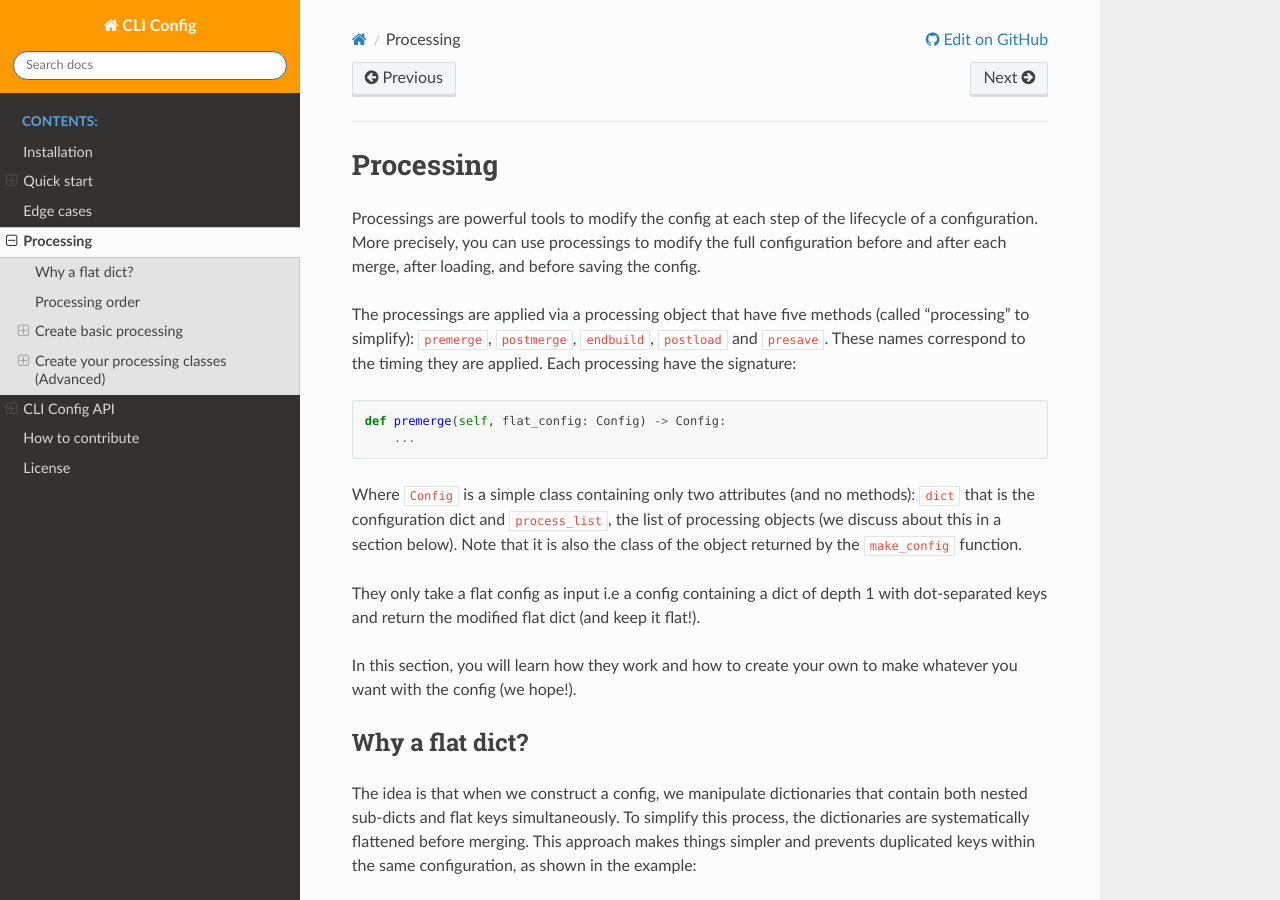
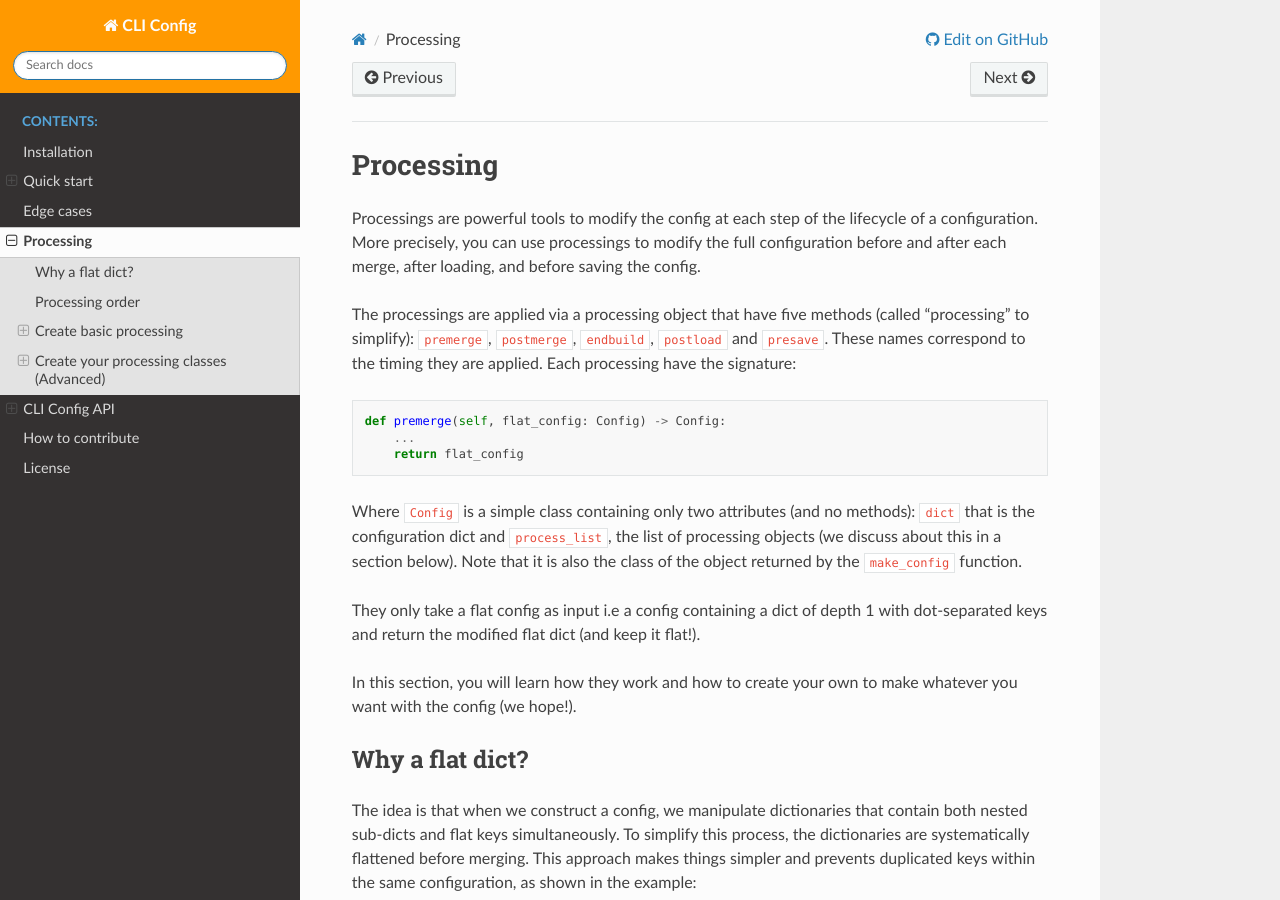
Before and after one commit to valentingol/cliconfig, a Sphinx documentation site: the page built from docs/processing.md, in a window 1280 px wide and 900 px high. Built offline with Sphinx 7.4.7 and the Read the Docs theme 2.0.0, drawn with Linux system fonts in a browser that asks for light colours; the version number could not be read and is left out.

Commit message:
✏️ Add "return flat_config" in premerge signature explain

````diff
--- a/docs/processing.md
+++ b/docs/processing.md
@@ -12,6 +12,7 @@
 ```python
 def premerge(self, flat_config: Config) -> Config:
     ...
+    return flat_config
 ```
 
 Where `Config` is a simple class containing only two attributes (and no methods):
````
